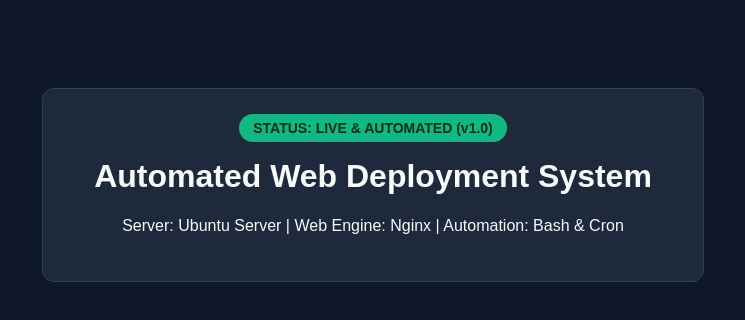
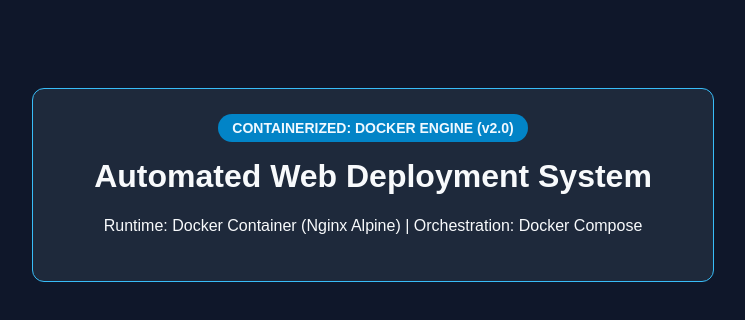
Before and after one commit to ninoandi/devops-automated-web-deploy, a plain HTML site: page app/index.html in a window 1280 px wide. Shown: the whole page, without its empty margins (267-1012 px from the left). Drawn offline with Linux system fonts and the light colour scheme.

Commit message:
feat(docker): containerize web app with Dockerfile and Docker Compose

```diff
--- a/app/index.html
+++ b/app/index.html
@@ -2,18 +2,18 @@
 <html lang="id">
 <head>
   <meta charset="UTF-8">
-  <title>DevOps Portfolio - Automated Deployment</title>
+  <title>DevOps Portfolio - Dockerized Deployment</title>
   <style>
     body { font-family: Arial, sans-serif; background: #0f172a; color: #f8fafc; text-align: center; padding-top: 80px; }
-    .card { background: #1e293b; max-width: 600px; margin: auto; padding: 30px; border-radius: 12px; border: 1px solid #334155; }
-    .badge { background: #10b981; color: #022c22; padding: 6px 14px; border-radius: 20px; font-weight: bold; font-size: 14px; }
+    .card { background: #1e293b; max-width: 620px; margin: auto; padding: 30px; border-radius: 12px; border: 1px solid #38bdf8; }
+    .badge { background: #0284c7; color: #f0f9ff; padding: 6px 14px; border-radius: 20px; font-weight: bold; font-size: 14px; }
   </style>
 </head>
 <body>
   <div class="card">
-    <span class="badge">STATUS: LIVE & AUTOMATED (v1.0)</span>
+    <span class="badge">CONTAINERIZED: DOCKER ENGINE (v2.0)</span>
     <h1>Automated Web Deployment System</h1>
-    <p>Server: Ubuntu Server | Web Engine: Nginx | Automation: Bash & Cron</p>
+    <p>Runtime: Docker Container (Nginx Alpine) | Orchestration: Docker Compose</p>
   </div>
 </body>
 </html>
```
Also changed, not shown: 3 other files.
